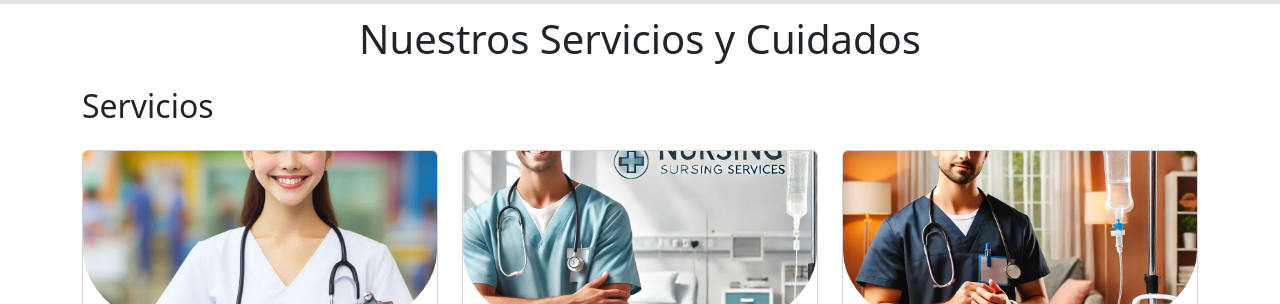
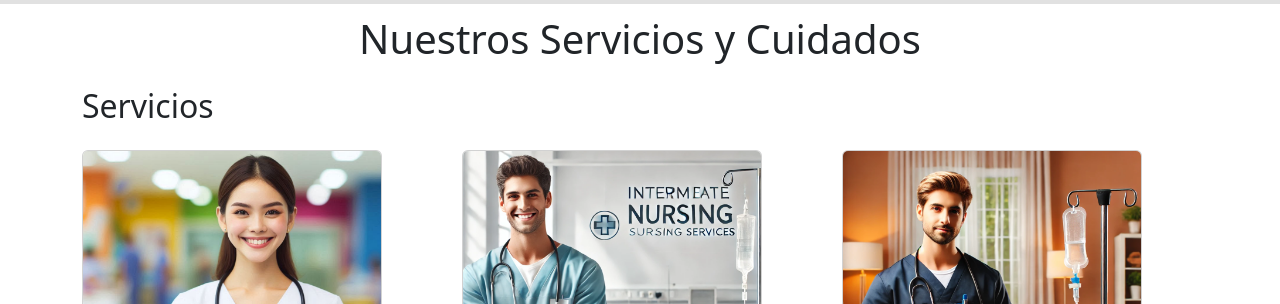
Before and after one commit to Tatianajimenez12/PAGINA-CAPSA-, a plain HTML site: page CAPSA_PROYECTO/index.html in a window 1280 px wide. Shown: the part 796-1100 px from the top of the page. Drawn offline with nearby package versions, Linux system fonts and the light colour scheme.

Commit message:
modifecaciones segun revertidas
modifecaciones segun revertidas

```diff
--- a/CAPSA_PROYECTO/index.html
+++ b/CAPSA_PROYECTO/index.html
@@ -74,7 +74,7 @@
         <div class="container">
             <div class="row align-items-center">
                 <div class="col-md-6 col-12 text-section" style="margin-top: -15%;">
-                    <img src="logocapsa.png" alt="CAPSA Logo" class="img-fluid" style="height: 300px; width: auto;">
+                    <img src="pixelcut-export-removebg.png" alt="CAPSA Logo" class="img-fluid" style="height: 300px; width: auto;">
                     <p>"Te cuidamos con todo nuestro cariño, porque cada momento es valioso. Tu bienestar y sonrisa son nuestra prioridad. Siempre estaremos a tu lado, con amor y dedicación."</p>
                     <a href="contacto.html" class="btn-contacto"><strong>CONTÁCTENOS</strong></a>
                 </div>
--- a/CAPSA_PROYECTO/styles.css
+++ b/CAPSA_PROYECTO/styles.css
@@ -171,6 +171,15 @@ nav ul li:hover .submenu {
 .card {
     border: none;
     background-color: transparent;
+    width: 300px;
+    height: 450px;
+}
+
+.card img {
+    height: 300px;
+    /* Cambia este valor según tus necesidades */
+    object-fit: cover;
+    /* Asegura que la imagen se ajuste correctamente */
 }
 
 .info-box {
@@ -259,7 +268,7 @@ nav ul li:hover .submenu {
 
 .card-img-top {
     border-radius: 50%;
-    width: 150px;
+    width: 200px;
     height: 150px;
     object-fit: cover;
     margin-bottom: 20px;
```
Also changed, not shown: CAPSA_PROYECTO/Logo.png (deleted), CAPSA_PROYECTO/pixelcut-export-removebg.png (deleted), CAPSA_PROYECTO/pixelcut-export.jpeg (deleted).
